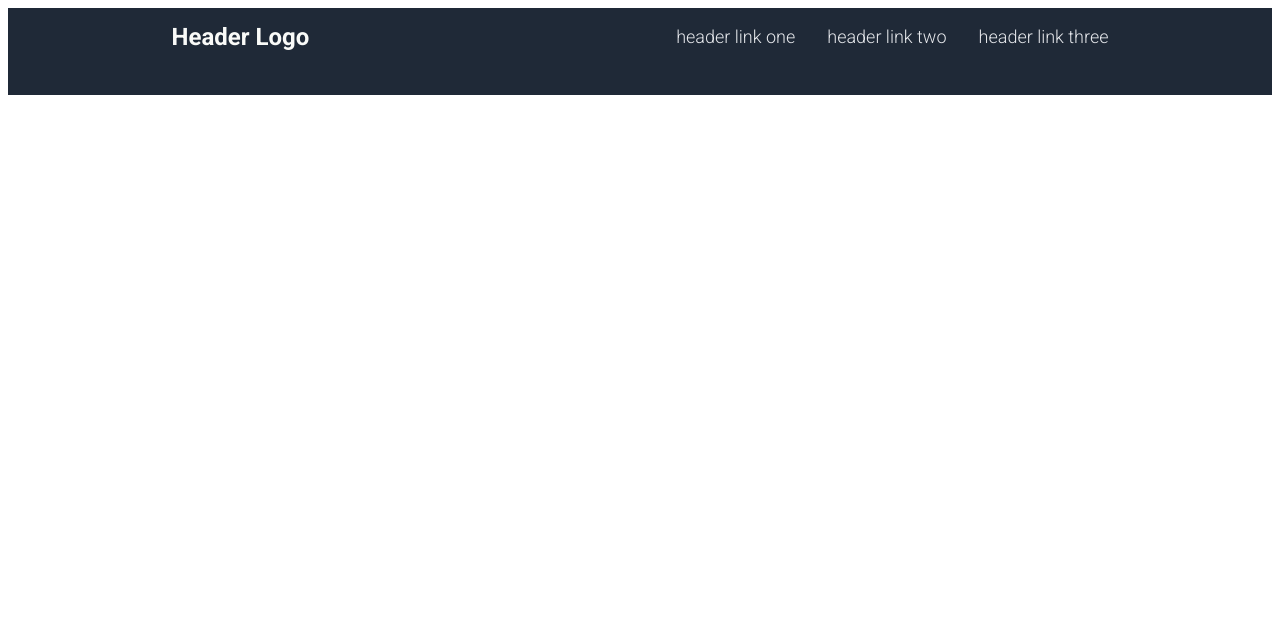
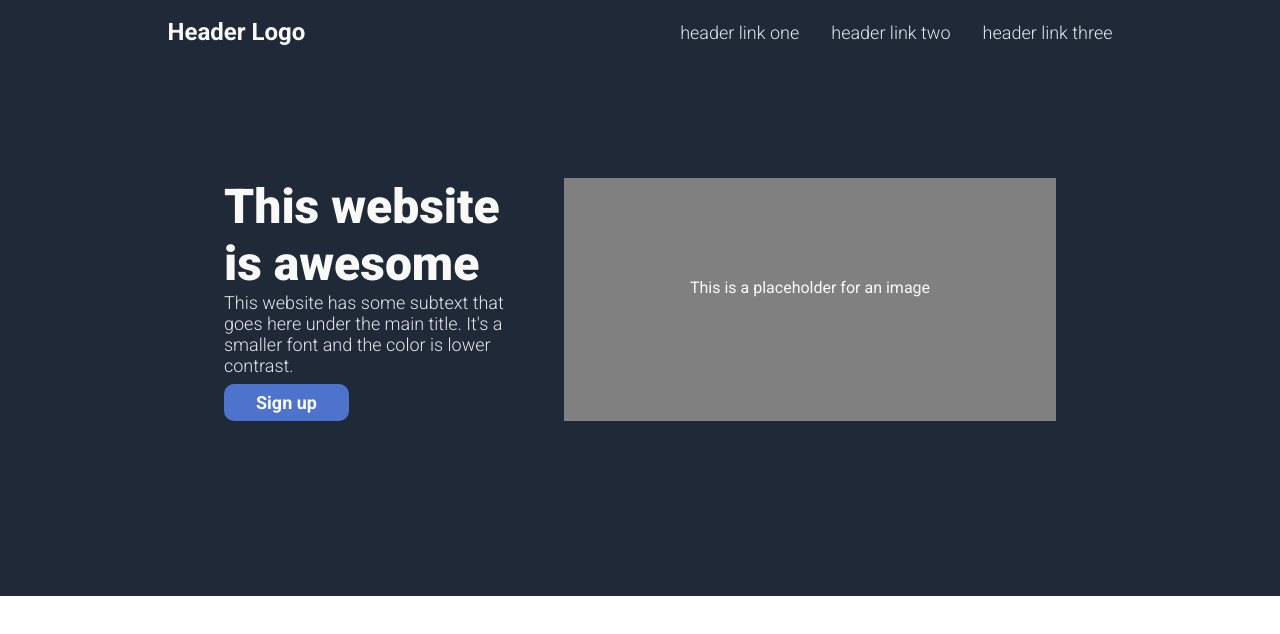
Before and after one commit to kmmoody212/top-projects, a plain HTML site: page index.html in a window 1280 px wide. Drawn offline with Linux system fonts and the light colour scheme.

Commit message:
Set margins to 0 for entire doc. Added hero section using flexbox. - KM

```diff
--- a/CSS/style.css
+++ b/CSS/style.css
@@ -1,10 +1,12 @@
 * {
   font-family: roboto, sans-serif;
+  margin: 0;
 }
 
 header {
   color: #f9faf8;
   background: #1f2937;
+  padding-bottom: 75px;
 }
 
 a {
@@ -17,7 +19,8 @@ a {
   display: flex;
   justify-content: space-around;
   align-items: center;
-  padding-bottom: 30px;
+  padding-top: 18px;
+  padding-bottom: 32px;
 }
 
 .logo {
@@ -39,3 +42,46 @@ a {
 .header-links a {
   text-decoration: none;
 }
+
+/* //////////// HERO ////////////// */
+
+.hero {
+  display: flex;
+  gap: 3rem;
+  width: 65%;
+  margin: 100px auto 100px auto;
+}
+
+.hero > * {
+  flex: 1;
+}
+
+.hero-text h1 {
+  font-size: 48px;
+  font-weight: 900;
+}
+
+.hero-text p {
+  font-size: 18px;
+  color: #e5e7eb;
+  font-weight: 300;
+  margin-bottom: 8px;
+}
+
+.hero-text button {
+  background: rgb(77, 115, 205);
+  color: #f9faf8;
+  font-weight: 600;
+  font-size: 18px;
+  border: none;
+  padding: 8px 32px;
+  border-radius: 10px;
+}
+
+.hero .placeholder {
+  background: gray;
+  color: #f9faf8;
+  font-size: 16px;
+  padding: 100px;
+  text-align: center;
+}
--- a/index.html
+++ b/index.html
@@ -25,6 +25,20 @@
           </ul>
         </div>
       </nav>
+
+      <div class="hero">
+        <section class="hero-text">
+          <h1>This website is awesome</h1>
+          <p>
+            This website has some subtext that goes here under the main title.
+            It's a smaller font and the color is lower contrast.
+          </p>
+          <button>Sign up</button>
+        </section>
+        <section class="placeholder">
+          This is a placeholder for an image
+        </section>
+      </div>
     </header>
   </body>
 </html>
```
